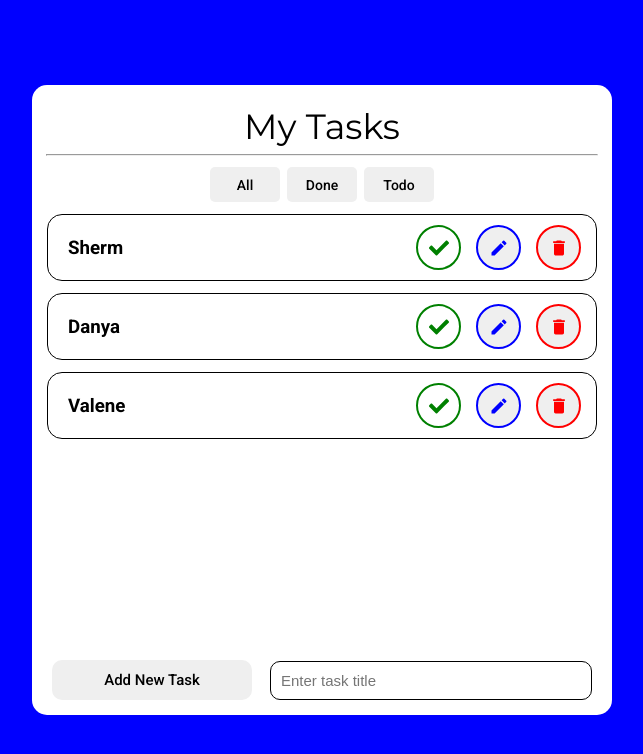
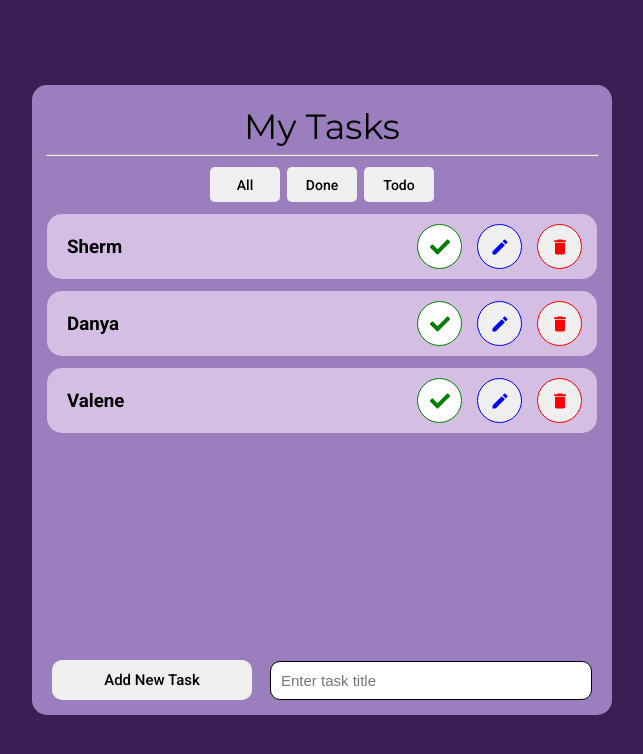
Before and after one commit to his984/tarmeez-react-course, a React (Create React App) app: page / in a window 1280 px wide. Shown: the top 754 px of the page, without its empty margins (318-961 px from the left). Built offline with nearby package versions, Linux system fonts and the light colour scheme.

Commit message:
Delete Task

```diff
--- a/src/App.css
+++ b/src/App.css
@@ -9,7 +9,7 @@ body {
   padding: 0;
   box-sizing: border-box;
   overflow-x: hidden;
-  background-color: blue;
+  background-color: #3b1e54;
 }
 
 /* Container */
--- a/src/App.js
+++ b/src/App.js
@@ -1,13 +1,19 @@
 import "./App.css";
 import Todo from "./components/Todo/Todo";
-
+import { TodosContext } from "./context/todosContext";
+import { tasks } from "./data";
+import { useState } from "react";
+// App
 function App() {
+  const [todos, setTodos] = useState(tasks);
   return (
-    <div className="container">
-      <div className="App">
-        <Todo />
+    <TodosContext.Provider value={{ todos, setTodos }}>
+      <div className="container">
+        <div className="App">
+          <Todo />
+        </div>
       </div>
-    </div>
+    </TodosContext.Provider>
   );
 }
 
--- a/src/components/Task/Task.css
+++ b/src/components/Task/Task.css
@@ -8,11 +8,12 @@
   display: flex;
   justify-content: space-between;
   align-items: center;
-  border: solid 1px black;
+  border: none;
+  background-color: #d4bee4;
 }
 .task-card:hover {
   transition: all 0.4s;
-  background-color: rgb(239, 243, 245);
+  background-color: #eeeeee;
 }
 .task-card h3 {
   margin: 0;
--- a/src/components/Task/Task.js
+++ b/src/components/Task/Task.js
@@ -1,24 +1,43 @@
 import "./Task.css";
 import "../../App.css";
+import { TodosContext } from "../../context/todosContext";
+import { useContext } from "react";
+
 // Icons
 import { FaCheck } from "react-icons/fa";
 import { MdEdit } from "react-icons/md";
 import { MdDelete } from "react-icons/md";
 
 // Task
-export default function Task({ task, handleCheck }) {
+export default function Task({ task }) {
+  const { todos, setTodos } = useContext(TodosContext);
+  // Handle Check
   function handleCheckClick() {
-    handleCheck(task.id);
+    setTodos(
+      todos.map((t) => {
+        if (t.id === task.id) {
+          t.isComplied = !t.isComplied;
+        }
+        return t;
+      })
+    );
   }
+  // Handle Delete
+  function handleDeleteClick() {
+    const updatedTodos = todos.filter((t) => t.id !== task.id);
+    setTodos(updatedTodos);
+  }
+
   return (
     <div className="task-card">
       <div className="task-info">
         <h3>{task.title}</h3>
       </div>
       <div className="action-buttons">
+        {/* Check */}
         <button
           style={{
-            border: "solid 2px green",
+            border: "solid 1px green",
             color: task.isComplied ? "white" : "green",
             backgroundColor: task.isComplied ? "green" : "white",
           }}
@@ -26,10 +45,15 @@ export default function Task({ task, handleCheck }) {
         >
           <FaCheck />
         </button>
-        <button style={{ border: "solid 2px blue", color: "blue" }}>
+        {/* Edit */}
+        <button style={{ border: "solid 1px blue", color: "blue" }}>
           <MdEdit />
         </button>
-        <button style={{ border: "solid 2px red", color: "red" }}>
+        {/* Delete */}
+        <button
+          style={{ border: "solid 1px red", color: "red" }}
+          onClick={handleDeleteClick}
+        >
           <MdDelete />
         </button>
       </div>
--- a/src/components/Todo/Todo.css
+++ b/src/components/Todo/Todo.css
@@ -1,6 +1,6 @@
 /* Todo Card */
 .todo-card {
-  background-color: white;
+  background-color: #9b7ebd;
   width: 550px;
   height: 600px;
   overflow-y: auto;
--- a/src/components/Todo/Todo.js
+++ b/src/components/Todo/Todo.js
@@ -1,18 +1,17 @@
 import "./Todo.css";
 import Task from "../Task/Task";
-import { tasks } from "../../data";
 import { useState } from "react";
 import { nanoid } from "nanoid";
+import { TodosContext } from "../../context/todosContext";
+import { useContext } from "react";
 
 // Todo
 export default function Todo() {
-  const [todos, setTodos] = useState(tasks);
+  const { todos, setTodos } = useContext(TodosContext);
   const [titleInput, setTitleInput] = useState("");
   const task = todos.map((task) => {
     // console.log(task.id);
-    return (
-      <Task key={task.id} task={task} handleCheck={handleCheckClick}></Task>
-    );
+    return <Task key={task.id} task={task}></Task>;
   });
   function handleAddClick() {
     // Check if input is empty
@@ -29,17 +28,7 @@ export default function Todo() {
     setTodos([...todos, newTask]);
     setTitleInput("");
   }
-  // function handleCheckClick
-  function handleCheckClick(todoId) {
-    setTodos(
-      todos.map((t) => {
-        if (t.id === todoId) {
-          t.isComplied = !t.isComplied;
-        }
-        return t;
-      })
-    );
-  }
+
   return (
     <div className="todo-card">
       <div className="title">
--- /dev/null
+++ b/src/context/todosContext.js
@@ -0,0 +1,2 @@
+import { createContext } from "react";
+export const TodosContext = createContext([]);
```
